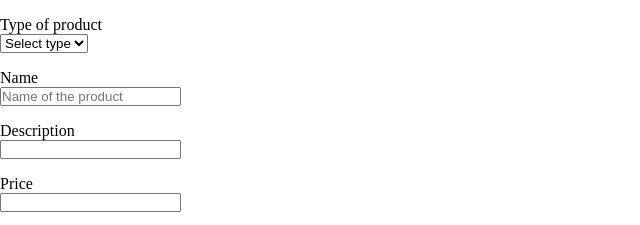
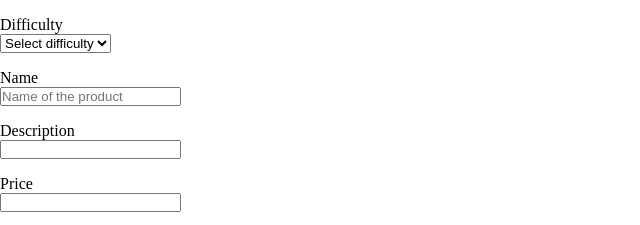
Before and after one commit to WilsonR8/Taller2_Web, a plain HTML site: page productForm.html in a window 1280 px wide. Shown: the top 225 px of the page, 0-640 px from the left. Drawn offline with Linux system fonts and the light colour scheme; no server answers.

Commit message:
Mini-correction

```diff
--- a/productForm.html
+++ b/productForm.html
@@ -24,13 +24,12 @@
         <p class="productForm__error hidden">
             Error had occured, try again
         </p>
-
-        <label for="type" class="productForm__label">Type of product</label>
+        <label for="type" class="productForm__label">Difficulty</label>
         <select id="type" class="productForm__input" name="type">
-            <option value=""> Select type</option>
-            <option value="courses">Courses</option>
-            <option value="assets">Assets</option>
-            <option value="pins">Pins</option>
+            <option value=""> Select difficulty</option>
+            <option value="intro">Intro</option>
+            <option value="inter">Intermediate</option>
+            <option value="adv">Advanced</option>
         </select>
 
         <label class="productForm__label">
--- a/styles/_product.scss
+++ b/styles/_product.scss
@@ -6,6 +6,7 @@
     flex: 1;
     margin: 10px;
     padding: 10px;
+    color: black;
     background-color: whitesmoke;
     border-radius: 4px;
     transition: all .3s ease;
```
Also changed, not shown: styles/main.css, 1 other file.
